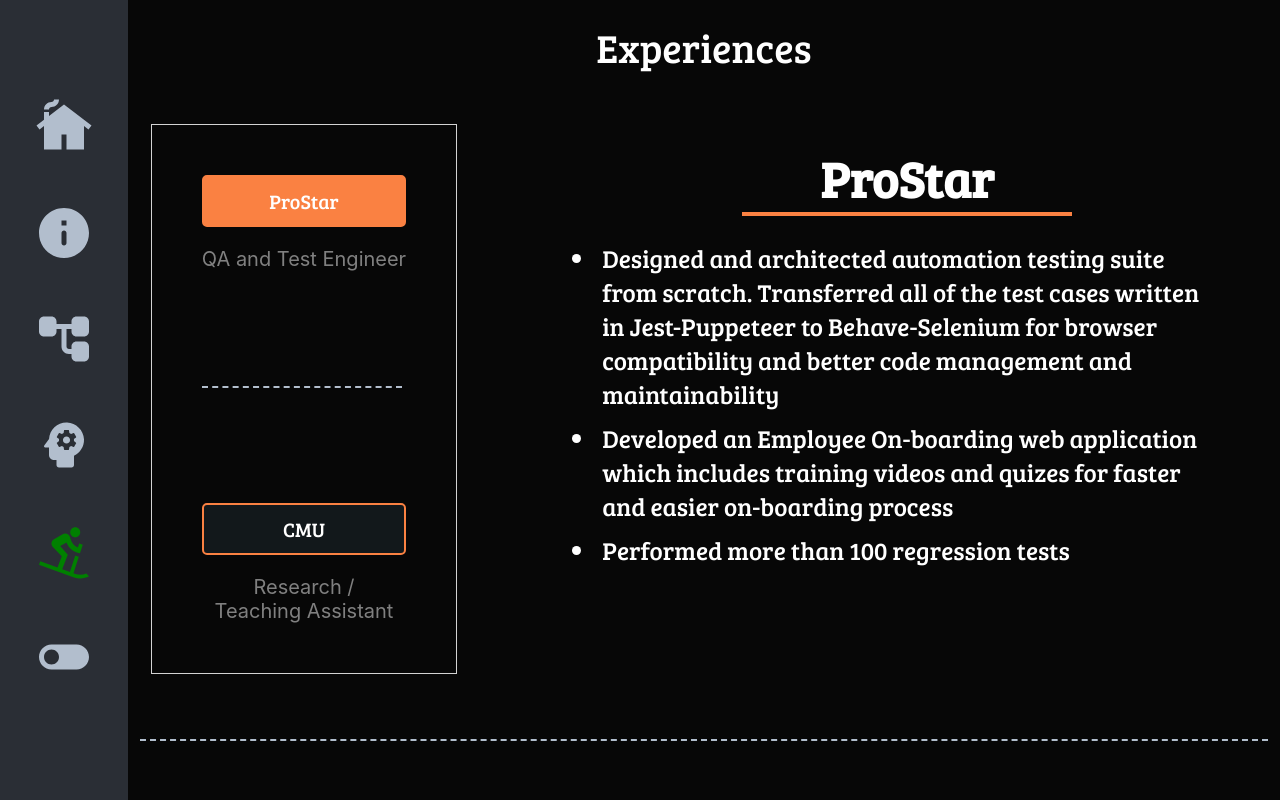
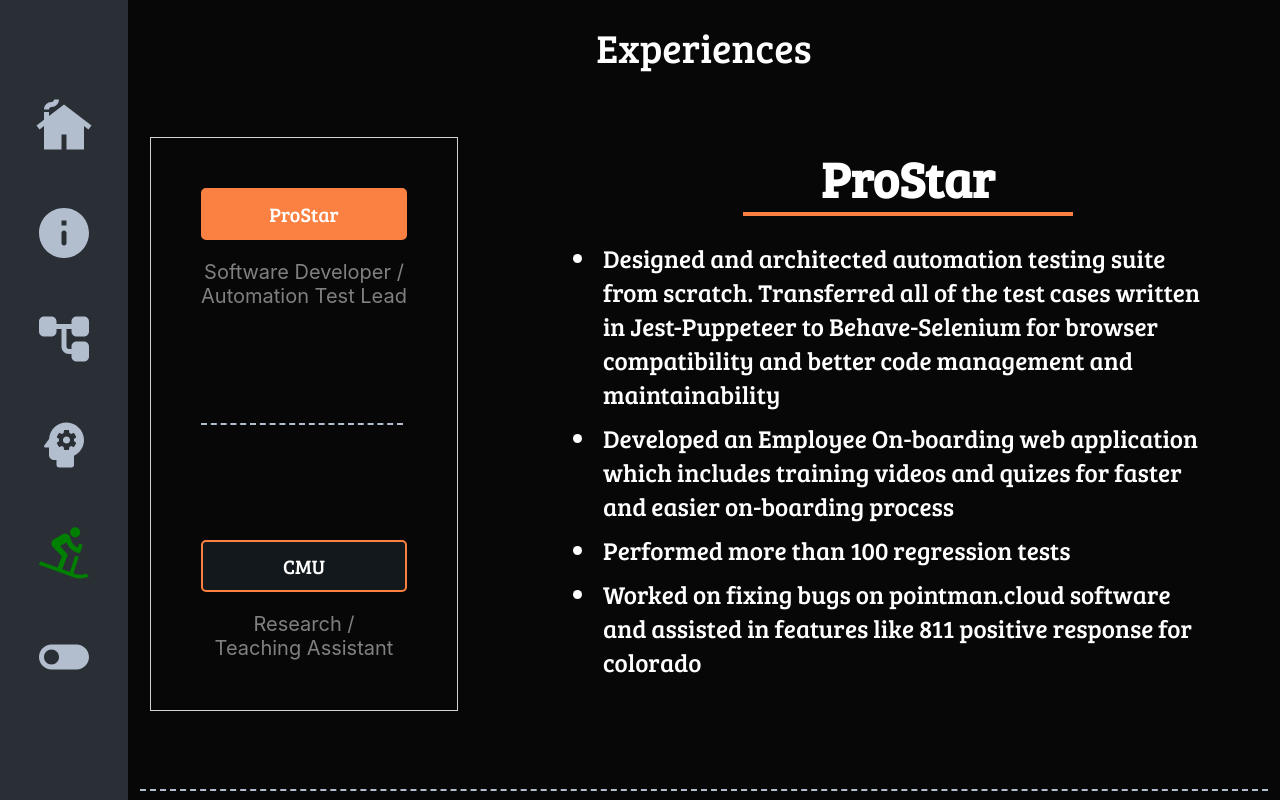
Before and after one commit to bkhadka2/Bishal-Khadka, a React (Create React App) app: page /experiences in a window 1280 px wide. Built offline with nearby package versions, Linux system fonts and the light colour scheme; a web font is replaced by a local one.

Commit message:
updated experience

```diff
--- a/src/pages/Experience/Experience.js
+++ b/src/pages/Experience/Experience.js
@@ -42,7 +42,7 @@
             >
               ProStar
             </button>
-            QA and Test Engineer
+            Software Developer / <br /> Automation Test Lead
           </div>
           <hr />
           <div className={classes.button}>
--- a/src/pages/Experience/SubModuleExperience/ProStar.js
+++ b/src/pages/Experience/SubModuleExperience/ProStar.js
@@ -24,6 +24,10 @@
             training videos and quizes for faster and easier on-boarding process
           </li>
           <li>Performed more than 100 regression tests</li>
+          <li>
+            Worked on fixing bugs on pointman.cloud software and assisted in
+            features like 811 positive response for colorado
+          </li>
         </ul>
       </div>
     </>
```
